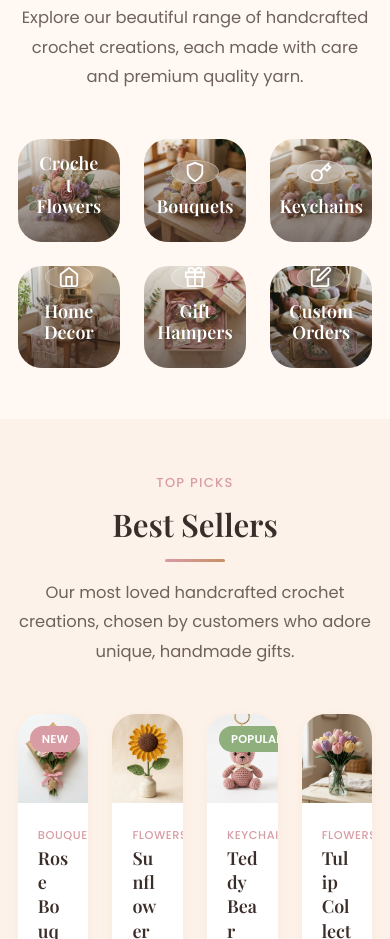
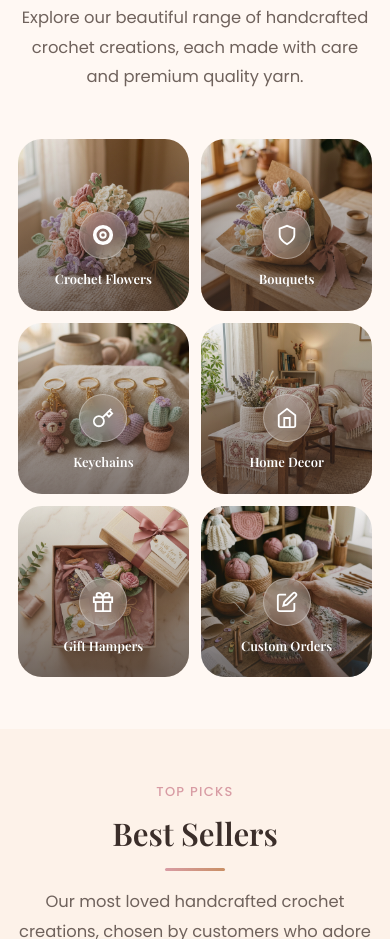
Before and after one commit to aman-cloud-hash/Mons-Crochet, a website built with Vite: page index.html in a window 390 px wide. Shown: the part 1228-2167 px from the top of the page. Built offline with nearby package versions, Linux system fonts and the light colour scheme; a web font is replaced by a local one.

Commit message:
Update Featured Categories to display 2 columns per row on mobile layout

```diff
--- a/css/responsive.css
+++ b/css/responsive.css
@@ -208,9 +208,21 @@
 
   /* Grids */
   .grid-4,
-  .grid-3,
   .grid-2 {
     grid-template-columns: 1fr;
+  }
+
+  .grid-3 {
+    grid-template-columns: 1fr;
+  }
+
+  #categoriesGrid {
+    grid-template-columns: repeat(2, 1fr) !important;
+    gap: var(--space-3);
+  }
+
+  #categoriesGrid .category-card-title {
+    font-size: var(--fs-sm);
   }
 
   .grid-6 {
```
